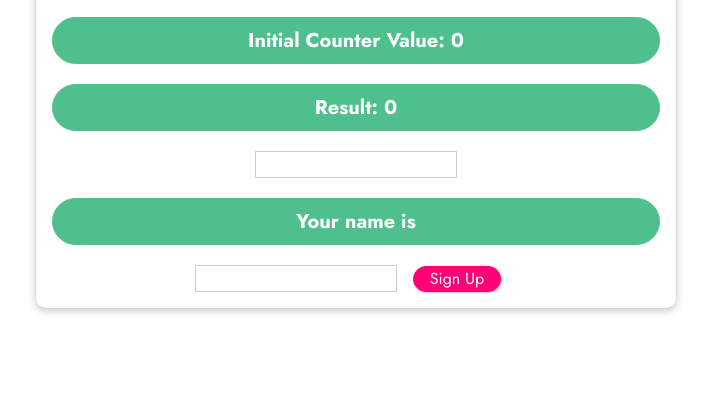
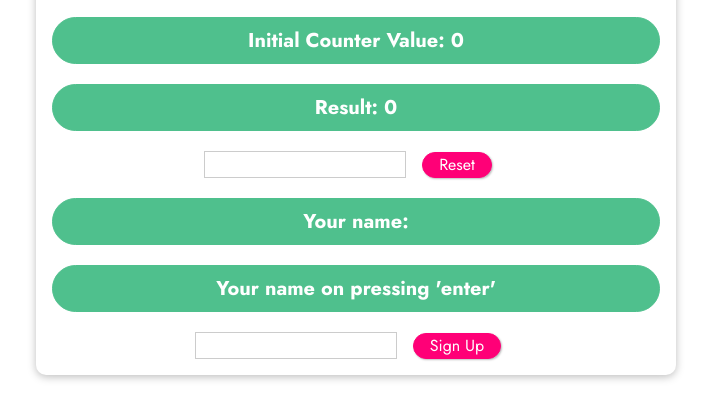
Before and after one commit to actionanand/vue-basics, a plain HTML site: page index.html in a window 1280 px wide. Shown: the part 328-748 px from the top of the page, without its empty margins (284-995 px from the left). Drawn offline with nearby package versions, Linux system fonts and the light colour scheme.

Commit message:
two way data binding

```diff
--- a/app.js
+++ b/app.js
@@ -21,6 +21,9 @@ const app = Vue.createApp({
     },
     confirmInput() {
       this.confirmedName = this.name;
+    },
+    resetValue() {
+      this.name = '';
     }
   }
 });
--- a/index.html
+++ b/index.html
@@ -22,8 +22,10 @@
       <button v-on:click.right="reduce(5)">Reduce</button>
       <p v-once>Initial Counter Value: {{ counter }}</p>
       <p>Result: {{ counter }}</p>
-      <input type="text" v-on:input="setName" v-on:keyup.enter="confirmInput">
-      <p>Your name is {{ confirmedName }}</p>
+      <input type="text" v-bind:value="name" v-on:input="setName" v-on:keyup.enter="confirmInput">
+      <button v-on:click="resetValue">Reset</button>
+      <p>Your name: {{ name }}</p>
+      <p>Your name on pressing 'enter' {{ confirmedName }}</p>
       <form v-on:submit.prevent="submitForm">
         <input type="text">
         <button>Sign Up</button>
```
